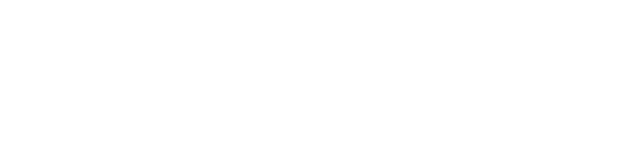
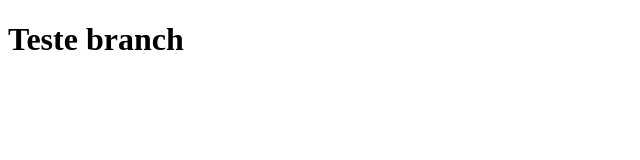
Before and after one commit to RvlManza/aprendizado, a plain HTML site: page index.html in a window 1280 px wide. Shown: the whole page, without its empty margins (0-640 px from the left). Drawn offline with Linux system fonts and the light colour scheme.

Commit message:
inserindo h1

```diff
--- a/index.html
+++ b/index.html
@@ -7,6 +7,6 @@
     <title>Document</title>
 </head>
 <body>
-
+    <h1>Teste branch</h1>
 </body>
 </html>
```
